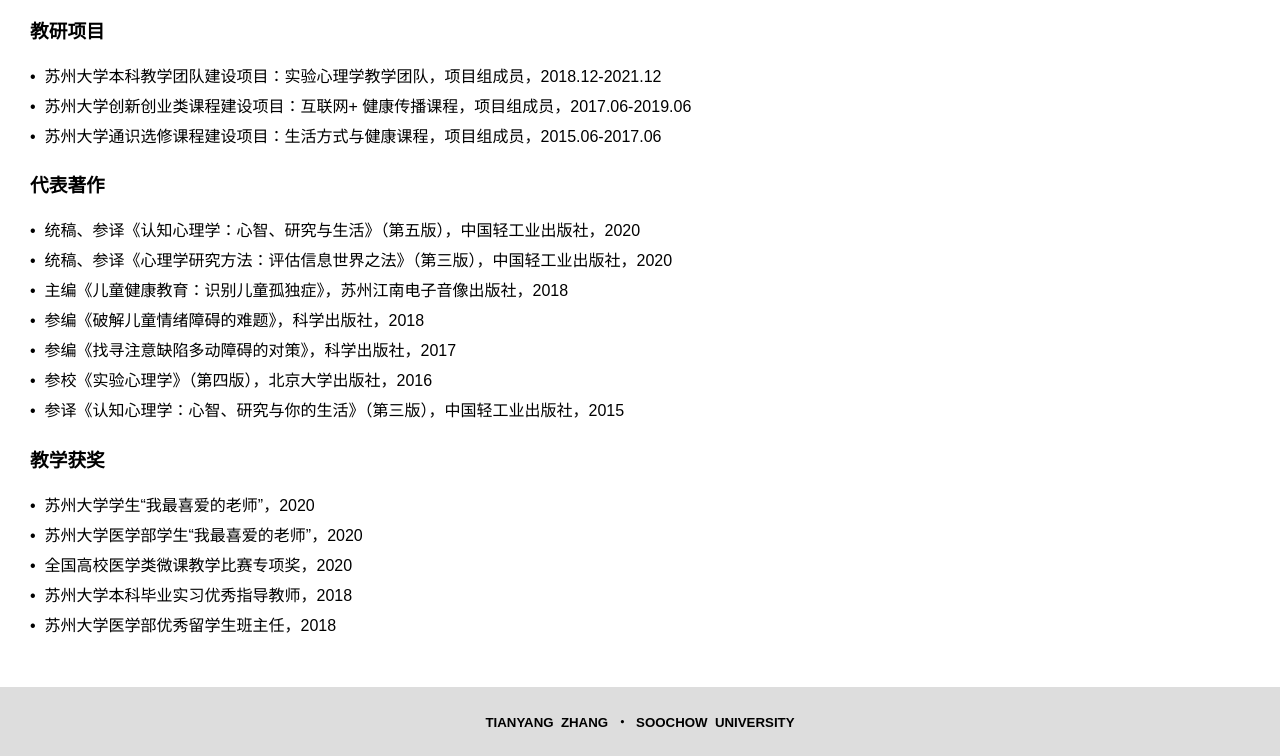
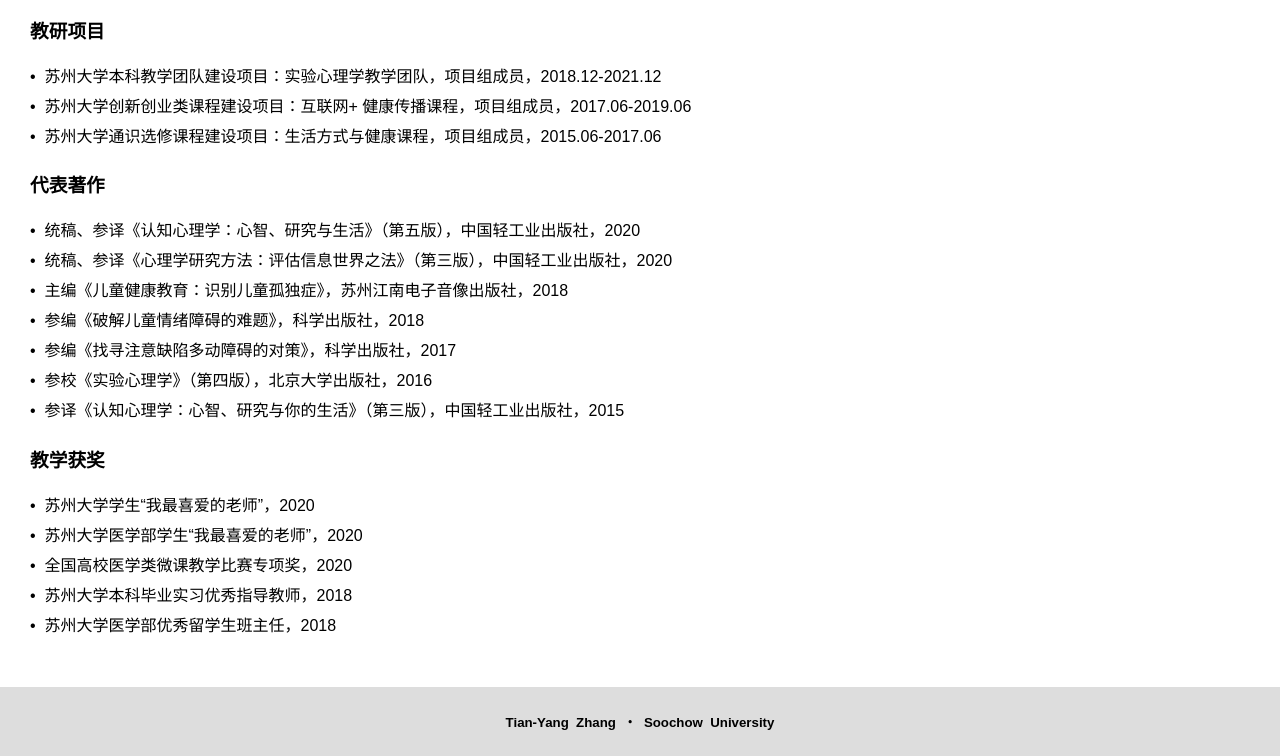
Before and after one commit to zhang-cogn/zhang-cogn.github.io, a plain HTML site: page teaching.html in a window 1280 px wide. Shown: the part 434-1190 px from the top of the page. Drawn offline with Linux system fonts and the light colour scheme.

Commit message:
Update teaching.html

```diff
--- a/teaching.html
+++ b/teaching.html
@@ -167,7 +167,7 @@ body {
 </div>
 
 <div class="footer">
-  <h5>TIANYANG&nbsp;&nbsp;ZHANG&nbsp;&nbsp;・&nbsp;&nbsp;SOOCHOW&nbsp;&nbsp;UNIVERSITY</h5>
+  <h5>Tian-Yang&nbsp;&nbsp;Zhang&nbsp;&nbsp;・&nbsp;&nbsp;Soochow&nbsp;&nbsp;University</h5>
 </div>
 
 </body>
```
